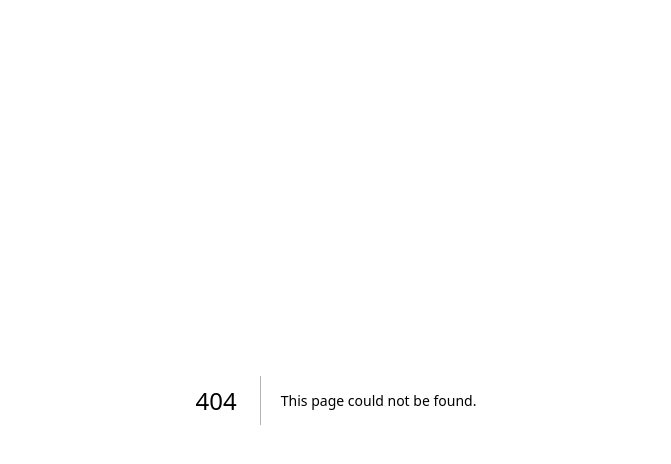
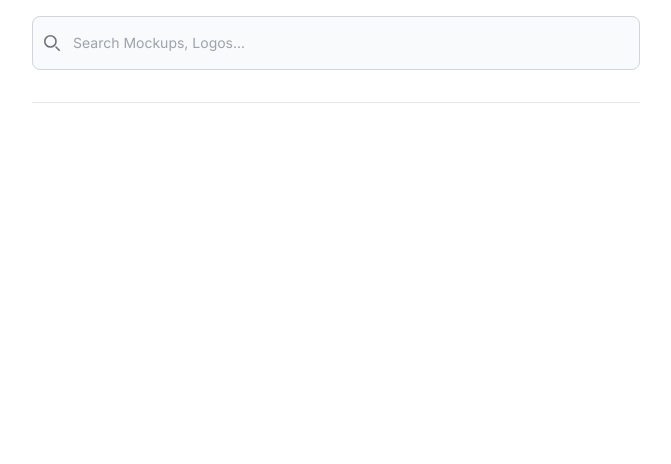
Before and after one commit to pukhrajsaini/react-hooks-nextjs, a Next.js app: page /search in a window 1280 px wide. Before the commit this address had no page. Shown: the top 464 px of the page, without its empty margins (304-975 px from the left). Built offline with nearby package versions, Linux system fonts and the light colour scheme; no server answers.

Commit message:
session hooks

```diff
--- a/src/app/page.tsx
+++ b/src/app/page.tsx
@@ -1,6 +1,6 @@
 import { redirect } from "next/navigation";
 
 export default function Home() {
-  redirect("/login");
+  redirect("/search");
   // return <h1>Home Works</h1>;
 }
--- /dev/null
+++ b/src/app/search/page.tsx
@@ -0,0 +1,100 @@
+"use client";
+import { useEffect, useRef, useState } from "react";
+
+export default function SearchRoute() {
+  const inputEl = useRef(null);
+  const [searchInput, setSearchInput] = useState("");
+  const [list, setList] = useState([""]);
+
+  useEffect(() => {
+    searchProducts(searchInput)
+      .then((res) => {
+        setList(res);
+      })
+      .catch((err) => console.log(err));
+  }, [searchInput]);
+
+  const handleSearchInput = (event: any) => {
+    const searchText = event.target.value;
+    if (searchText.length >= 2) {
+      setSearchInput(searchText);
+    }
+  };
+
+  const handleOnRowClick = (event: any) => {
+    console.log(event.target.nodeValue);
+  };
+
+  return (
+    <div className="container w-1/2 mx-auto px-4 py-4">
+      <form>
+        <label
+          htmlFor="default-search"
+          className="mb-2 text-sm font-medium text-gray-900 sr-only dark:text-white"
+        >
+          Search
+        </label>
+        <div className="relative">
+          <div className="absolute inset-y-0 start-0 flex items-center ps-3 pointer-events-none">
+            <svg
+              className="w-4 h-4 text-gray-500 dark:text-gray-400"
+              aria-hidden="true"
+              xmlns="http://www.w3.org/2000/svg"
+              fill="none"
+              viewBox="0 0 20 20"
+            >
+              <path
+                stroke="currentColor"
+                stroke-linecap="round"
+                stroke-linejoin="round"
+                stroke-width="2"
+                d="m19 19-4-4m0-7A7 7 0 1 1 1 8a7 7 0 0 1 14 0Z"
+              />
+            </svg>
+          </div>
+          <input
+            type="search"
+            id="default-search"
+            className="block w-full p-4 ps-10 text-sm text-gray-900 border border-gray-300 rounded-lg bg-gray-50 focus:ring-blue-500 focus:border-blue-500 dark:bg-gray-700 dark:border-gray-600 dark:placeholder-gray-400 dark:text-white dark:focus:ring-blue-500 dark:focus:border-blue-500"
+            placeholder="Search Mockups, Logos..."
+            required
+            onChange={handleSearchInput}
+            ref={inputEl}
+          />
+          {/* <button
+            type="submit"
+            className="text-white absolute end-2.5 bottom-2.5 bg-blue-700 hover:bg-blue-800 focus:ring-4 focus:outline-none focus:ring-blue-300 font-medium rounded-lg text-sm px-4 py-2 dark:bg-blue-600 dark:hover:bg-blue-700 dark:focus:ring-blue-800"
+          >
+            Search
+          </button> */}
+        </div>
+      </form>
+
+      <div className="relative overflow-x-auto">
+        <table className="w-full text-sm text-left rtl:text-right text-gray-500 dark:text-gray-400">
+          <tbody>
+            {list?.map((e: any) => (
+              <tr
+                key={e._id}
+                className="bg-white border-b dark:bg-gray-800 dark:border-gray-700"
+              >
+                <td className="px-6 py-4" onClick={handleOnRowClick}>
+                  {e?.name}
+                </td>
+              </tr>
+            ))}
+          </tbody>
+        </table>
+      </div>
+    </div>
+  );
+}
+
+async function searchProducts(search: string) {
+  const data = await (
+    await fetch(
+      `http://localhost:3009/bookings/v1/products/search?search=${search}`
+    )
+  ).json();
+  return data.result;
+}
```
